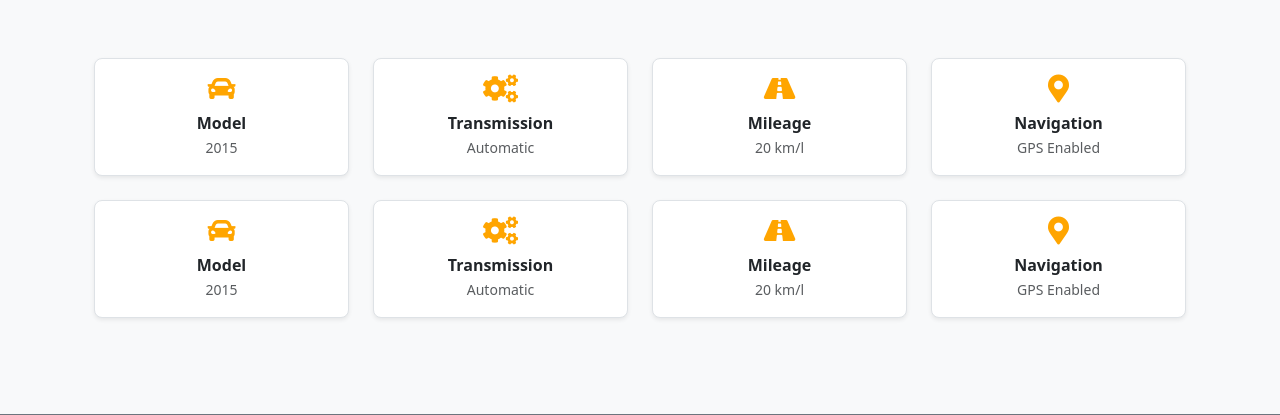
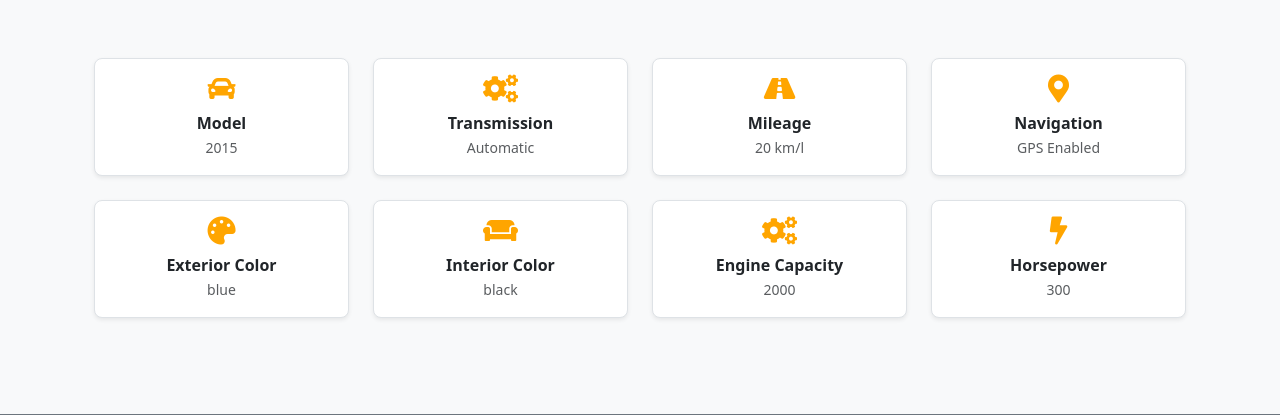
Before and after one commit to sanasal/car_project, a Django app: a page that uses templates/detail.html in a window 1280 px wide. Shown: the part 1295-1710 px from the top of the page. Run offline with Django 4.2, Linux system fonts and the light colour scheme; some libraries are stand-ins or nearby versions.

Commit message:
some editing

```diff
--- a/templates/detail.html
+++ b/templates/detail.html
@@ -133,13 +133,13 @@
                     <div id="carCarousel" class="carousel slide" data-bs-ride="carousel">
                         <div class="carousel-inner">
                             <div class="carousel-item active">
-                            <img src="{% static 'img/car-7.jpg'%}" class="d-block w-100" alt="...">
+                                <img src="{% static 'img\WhatsApp Image 2025-04-22 at 2.0 (1).jpg'%}" class="d-block w-100" alt="...">
                             </div>
                             <div class="carousel-item">
-                            <img src="{% static 'img/bg-banner.jpg'%}" class="d-block w-100" alt="...">
+                                <img src="{% static 'img\WhatsApp Image 2025-04-22 at 2.03.42 PM (1).jpeg'%}" class="d-block w-100" alt="...">
                             </div>
                             <div class="carousel-item">
-                            <img src="{% static 'img/car-9.jpg'%}" class="d-block w-100" alt="...">
+                                <img src="{% static 'img\WhatsApp Image 2025-04-22 at 2.03.44 PM (1).jpeg'%}" class="d-block w-100" alt="...">
                             </div>
                         </div>
 
@@ -197,31 +197,34 @@
                             </div>
                         </div>
                         <div class="col-6 col-md-3">
-                            <div class="p-3 border rounded-3 shadow-sm bg-white">
-                                <i class="fa fa-car fs-3 mb-2" style="color:orange;"></i>
-                                <p class="mb-0 fw-semibold">Model</p>
-                                <small class="text-muted">2015</small>
+                            <div class="p-3 border rounded-3 shadow-sm bg-white text-center">
+                                <i class="fa fa-palette fs-3 mb-2" style="color:orange;"></i>
+                                <p class="mb-0 fw-semibold">Exterior Color</p>
+                                <small class="text-muted">blue</small>
                             </div>
                         </div>
+
                         <div class="col-6 col-md-3">
-                            <div class="p-3 border rounded-3 shadow-sm bg-white">
-                                <i class="fa fa-cogs fs-3 mb-2" style="color:orange;"></i>
-                                <p class="mb-0 fw-semibold">Transmission</p>
-                                <small class="text-muted">Automatic</small>
+                            <div class="p-3 border rounded-3 shadow-sm bg-white text-center">
+                                <i class="fa fa-couch fs-3 mb-2" style="color:orange;"></i>
+                                <p class="mb-0 fw-semibold">Interior Color</p>
+                                <small class="text-muted">black</small>
                             </div>
                         </div>
+
                         <div class="col-6 col-md-3">
-                            <div class="p-3 border rounded-3 shadow-sm bg-white">
-                                <i class="fa fa-road fs-3 mb-2" style="color:orange;"></i>
-                                <p class="mb-0 fw-semibold">Mileage</p>
-                                <small class="text-muted">20 km/l</small>
+                            <div class="p-3 border rounded-3 shadow-sm bg-white text-center">
+                                <i class="fa fa-cogs fs-3 mb-2" style="color:orange;"></i>
+                                <p class="mb-0 fw-semibold">Engine Capacity</p>
+                                <small class="text-muted">2000</small>
                             </div>
-                        </div>
+                            </div>
+
                         <div class="col-6 col-md-3">
-                            <div class="p-3 border rounded-3 shadow-sm bg-white">
-                                <i class="fa fa-map-marker-alt fs-3 mb-2" style="color:orange;"></i>
-                                <p class="mb-0 fw-semibold">Navigation</p>
-                                <small class="text-muted">GPS Enabled</small>
+                            <div class="p-3 border rounded-3 shadow-sm bg-white text-center">
+                                <i class="fa fa-bolt fs-3 mb-2" style="color:orange;"></i>
+                                <p class="mb-0 fw-semibold">Horsepower</p>
+                                <small class="text-muted">300</small>
                             </div>
                         </div>
                     </div>
@@ -276,6 +279,8 @@
     <!-- JavaScript Libraries -->
     <script src="https://code.jquery.com/jquery-3.4.1.min.js"></script>
     <script src="https://stackpath.bootstrapcdn.com/bootstrap/4.4.1/js/bootstrap.bundle.min.js"></script>
+    <script src="https://cdn.jsdelivr.net/npm/@popperjs/core@2.11.8/dist/umd/popper.min.js" integrity="sha384-I7E8VVD/ismYTF4hNIPjVp/Zjvgyol6VFvRkX/vR+Vc4jQkC+hVqc2pM8ODewa9r" crossorigin="anonymous"></script>
+    <script src="https://cdn.jsdelivr.net/npm/bootstrap@5.3.8/dist/js/bootstrap.min.js" integrity="sha384-G/EV+4j2dNv+tEPo3++6LCgdCROaejBqfUeNjuKAiuXbjrxilcCdDz6ZAVfHWe1Y" crossorigin="anonymous"></script>
     <script src="{% static 'lib/easing/easing.min.js'%}"></script>
     <script src="{% static 'lib/waypoints/waypoints.min.js'%}"></script>
     <script src="{% static 'lib/owlcarousel/owl.carousel.min.js'%}"></script>
```
Also changed, not shown: templates/car.html (+5 -5 lines), templates/home.html (+4 -4 lines), 3 other files.
